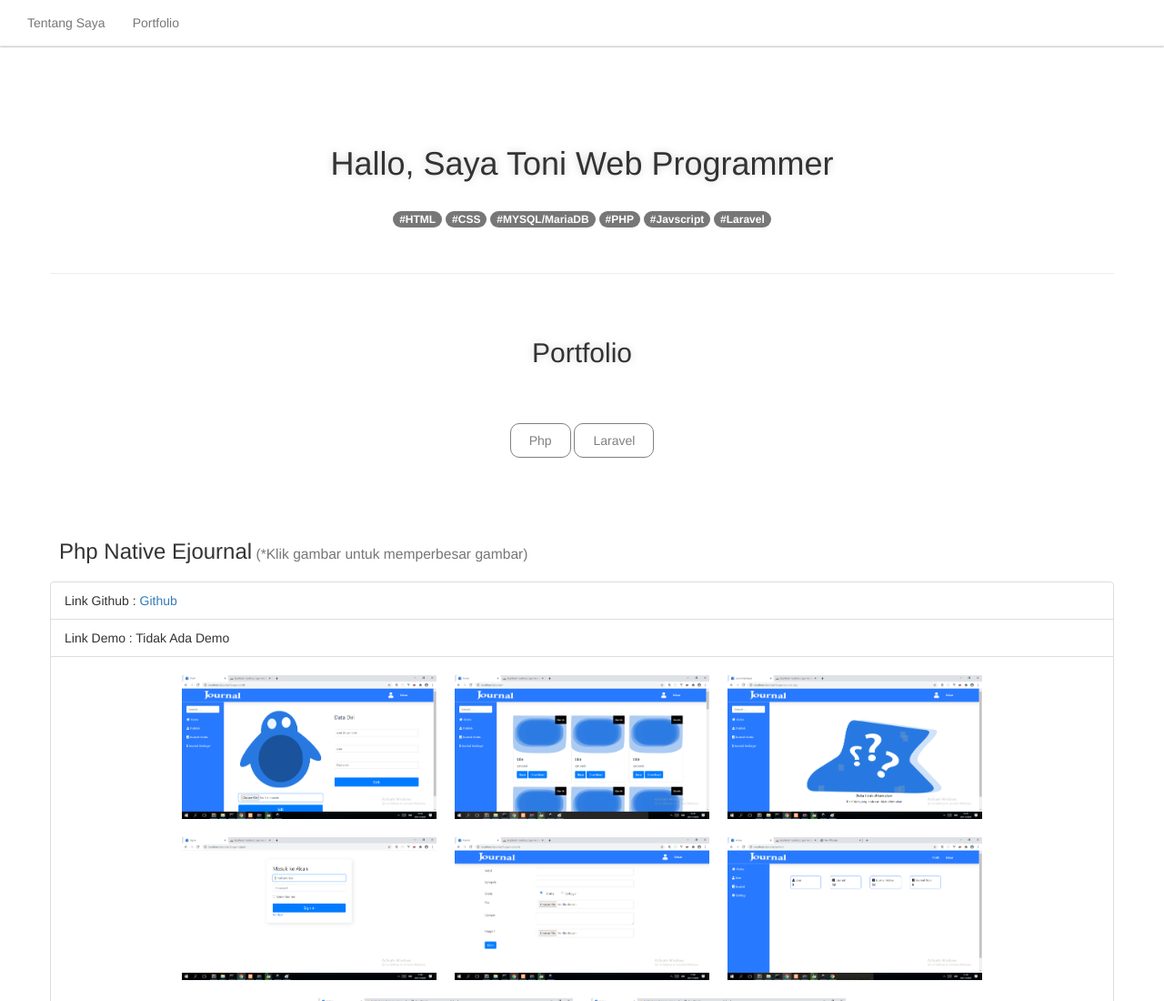
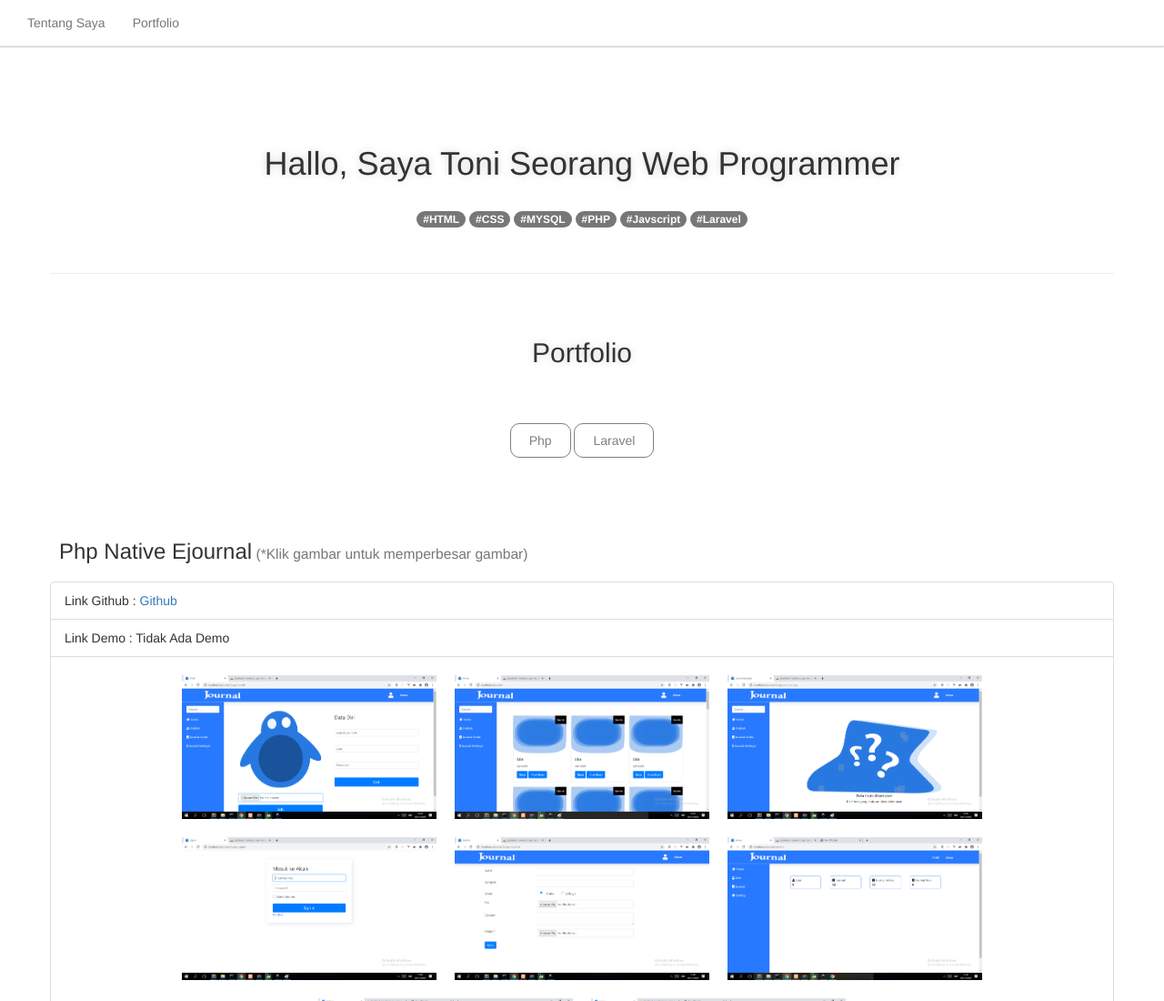
Before and after one commit to litondev/litondev.github.io, a plain HTML site: page index.html in a window 1280 px wide. Shown: the top 1100 px of the page at 91% size. Drawn offline with Linux system fonts and the light colour scheme.

Commit message:
Update index.html

```diff
--- a/index.html
+++ b/index.html
@@ -126,7 +126,7 @@ function showPorto(id){
 				<!-- <img src="img/foto.jpg" style="border-radius:100%;height:250px"> -->
 			</div>
 
-			<div style="text-shadow:0px 0px 10px lightgray"> <h1>Hallo, Saya Toni Web Programmer</h1> </div>
+			<div style="text-shadow:0px 0px 10px lightgray"> <h1>Hallo, Saya Toni Seorang Web Programmer</h1> </div>
 
 <!-- 			<div style="display:flex;justify-content:center">
 				<div style="font-size:14px;margin-top:30px;margin-bottom:30px;text-shadow:0px 0px 10px lightgray;text-align:justify;padding-left:10px;padding-right:10px">
@@ -139,7 +139,7 @@ function showPorto(id){
 			<div style="margin-top:30px">
 				<span class="badge p-2">#HTML </span>
 				<span class="badge p-2">#CSS </span>
-				<span class="badge p-2">#MYSQL/MariaDB </span>
+				<span class="badge p-2">#MYSQL</span>
 				<span class="badge p-2">#PHP </span>
 				<span class="badge p-2">#Javscript</span>
 				<!-- <span class="badge p-2">#Bootstrap</span>
```
